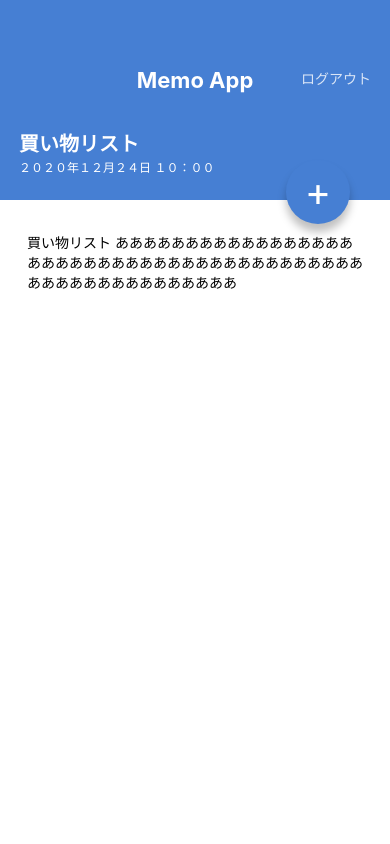
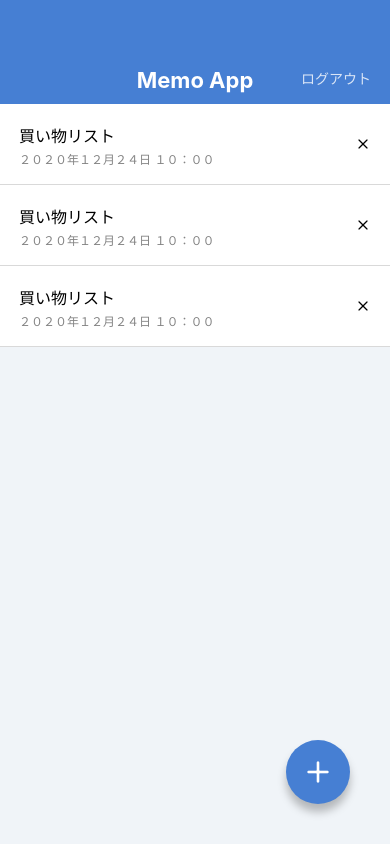
Before and after one commit to tarotao/MemoApp, a React Native app: screen / in a window 390 px wide. Built offline with nearby package versions, Linux system fonts and the light colour scheme.

Commit message:
install expo vector icon

```diff
--- a/App.jsx
+++ b/App.jsx
@@ -1,10 +1,10 @@
 import React from 'react';
 
 import MemoListScreen from './src/screens/MemoListScreen';
-import MemoDetailScreen from './src/screens/MemoDetailScreen'
+// import MemoDetailScreen from './src/screens/MemoDetailScreen'
 
 export default function App() {
   return (
-    <MemoDetailScreen />
+    <MemoListScreen />
   );
 }
--- a/package.json
+++ b/package.json
@@ -8,6 +8,7 @@
     "eject": "expo eject"
   },
   "dependencies": {
+    "@expo/vector-icons": "^10.2.1",
     "expo": "~42.0.1",
     "expo-status-bar": "~1.0.4",
     "prop-types": "^15.7.2",
--- a/src/components/CircleButton.jsx
+++ b/src/components/CircleButton.jsx
@@ -1,19 +1,20 @@
 import React from 'react';
-import { View, Text, StyleSheet } from 'react-native';
+import { View, StyleSheet } from 'react-native';
 import { string, shape } from 'prop-types';
+import { Feather } from '@expo/vector-icons';
 
 export default function CircleButton(props) {
-  const { children, style } = props;
+  const { style, name } = props;
   return (
     <View style={[styles.circlebutton, style]}>
-      <Text style={styles.circlebuttonlabel}>{ children }</Text>
+      <Feather name={name} size={32} color="white" />
     </View>
   );
 }
 
 CircleButton.propTypes = {
-  children: string.isRequired,
   style: shape(),
+  name: string.isRequired,
 };
 
 CircleButton.defaultProps = {
--- a/src/components/MemoList.jsx
+++ b/src/components/MemoList.jsx
@@ -1,3 +1,4 @@
+import { Feather } from '@expo/vector-icons';
 import React from 'react';
 import { View, Text, StyleSheet } from 'react-native';
 
@@ -10,7 +11,7 @@
           <Text style={styles.memolistdate}>２０２０年１２月２４日 １０：００</Text>
         </View>
         <View>
-          <Text>X</Text>
+          <Feather name="x" size={16} color="#BOBOBO" />
         </View>
       </View>
 
@@ -20,7 +21,7 @@
           <Text style={styles.memolistdate}>２０２０年１２月２４日 １０：００</Text>
         </View>
         <View>
-          <Text>X</Text>
+          <Feather name="x" size={16} color="#BOBOBO" />
         </View>
       </View>
 
@@ -30,7 +31,7 @@
           <Text style={styles.memolistdate}>２０２０年１２月２４日 １０：００</Text>
         </View>
         <View>
-          <Text>X</Text>
+          <Feather name="x" size={16} color="#BOBOBO" />
         </View>
       </View>
     </View>
--- a/src/screens/MemoDetailScreen.jsx
+++ b/src/screens/MemoDetailScreen.jsx
@@ -1,5 +1,7 @@
 import React from 'react';
-import { View, ScrollView, Text, StyleSheet } from 'react-native';
+import {
+  View, ScrollView, Text, StyleSheet,
+} from 'react-native';
 
 import AppBar from '../components/AppBar';
 import CircleButton from '../components/CircleButton';
@@ -21,7 +23,7 @@
         </Text>
       </ScrollView>
 
-      <CircleButton style={{ top: 160, bottom: 'auto' }}>+</CircleButton>
+      <CircleButton style={{ top: 160, bottom: 'auto' }} name="edit-2" />
     </View>
   );
 }
--- a/src/screens/MemoListScreen.jsx
+++ b/src/screens/MemoListScreen.jsx
@@ -10,7 +10,7 @@
     <View style={styles.container}>
       <AppBar />
       <MemoList />
-      <CircleButton>+</CircleButton>
+      <CircleButton name="plus" />
     </View>
   );
 }
```
Also changed, not shown: 1 other file (tests, documents, lock files or other folders).
